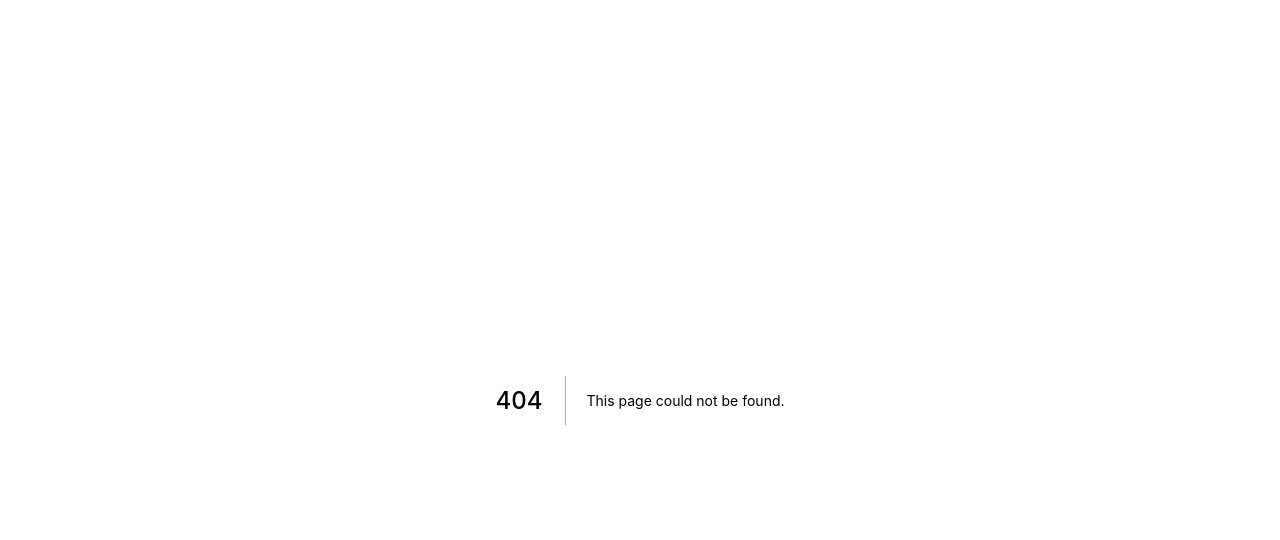
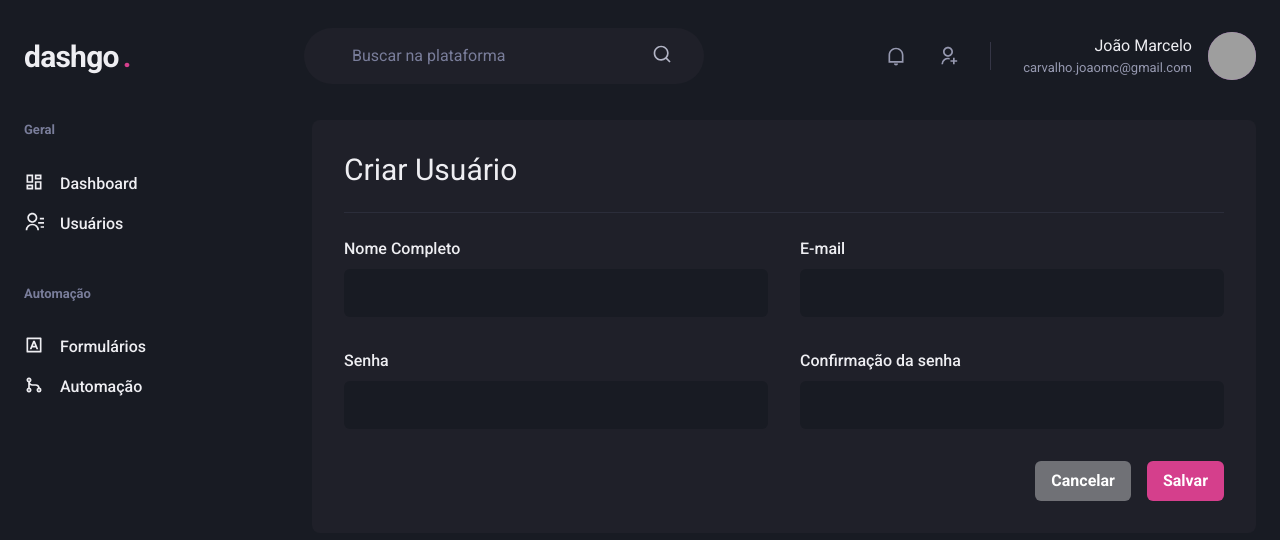
Before and after one commit to hereisjohnny2/dashgo, a Next.js app: page /users/create in a window 1280 px wide. Before the commit this address had no page. Shown: the top 540 px of the page. Built offline with nearby package versions, Linux system fonts and the light colour scheme; grey boxes are pictures that could not be loaded.

Commit message:
Criação de Usuário

```diff
--- /dev/null
+++ b/src/pages/users/create.tsx
@@ -0,0 +1,61 @@
+import {
+  Box,
+  Button,
+  Divider,
+  Flex,
+  Heading,
+  HStack,
+  SimpleGrid,
+  VStack,
+} from "@chakra-ui/react";
+import { Input } from "../../components/Form/Input";
+import { Header } from "../../components/Header";
+import { Sidebar } from "../../components/Sidebar";
+
+export default function CreateUser() {
+  return (
+    <Box>
+      <Header />
+      <Flex
+        w="100%"
+        maxWidth={1480}
+        my="6"
+        mx="auto"
+        px="6"
+      >
+        <Sidebar/>
+        <Box flex="1" borderRadius={8} bgColor="gray.800" p="8">
+          <Heading size="lg" fontWeight="normal">Criar Usuário</Heading>
+          <Divider my="6" borderColor="gray.700" />
+          <VStack spacing="8">
+            <SimpleGrid
+              spacing="8"
+              minChildWidth="240px"
+              w="100%"
+            >
+              <Input name="name" label="Nome Completo" />
+              <Input name="email" label="E-mail" type="email"/>
+            </SimpleGrid>
+            <SimpleGrid
+              spacing="8"
+              minChildWidth="240px"
+              w="100%"
+            >
+              <Input name="password" label="Senha" type="password" />
+              <Input name="password-confirmation" label="Confirmação da senha" type="password"/>
+            </SimpleGrid>
+          </VStack>
+          <Flex
+            mt="8"
+            justify="flex-end"
+          >
+            <HStack spacing="4">
+              <Button colorScheme="whiteAlpha">Cancelar</Button>
+              <Button colorScheme="pink">Salvar</Button>
+            </HStack>
+          </Flex>
+        </Box>
+      </Flex>
+    </Box>
+  );
+}
--- a/src/pages/users/index.tsx
+++ b/src/pages/users/index.tsx
@@ -15,6 +15,7 @@
 } from "@chakra-ui/react";
 import { RiAddLine, RiPencilLine } from "react-icons/ri";
 import { Header } from "../../components/Header";
+import { Pagination } from "../../components/Pagination";
 import { Sidebar } from "../../components/Sidebar";
 
 export default function UserList() {
@@ -125,6 +126,7 @@
               </Tr>
             </Tbody>
           </Table>
+          <Pagination />
         </Box>
       </Flex>
     </Box>
```
